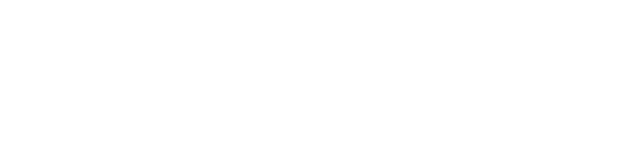
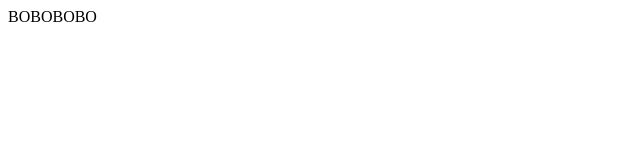
Before and after one commit to rgndevelopment/TCWD2019ZM, a plain HTML site: page index.html in a window 1280 px wide. Shown: the whole page, without its empty margins (0-640 px from the left). Drawn offline with Linux system fonts and the light colour scheme.

Commit message:
branching testing

```diff
--- a/index.html
+++ b/index.html
@@ -7,6 +7,6 @@
     <title>GIT</title>
 </head>
 <body>
-
+    BOBOBOBO
 </body>
 </html>
```
